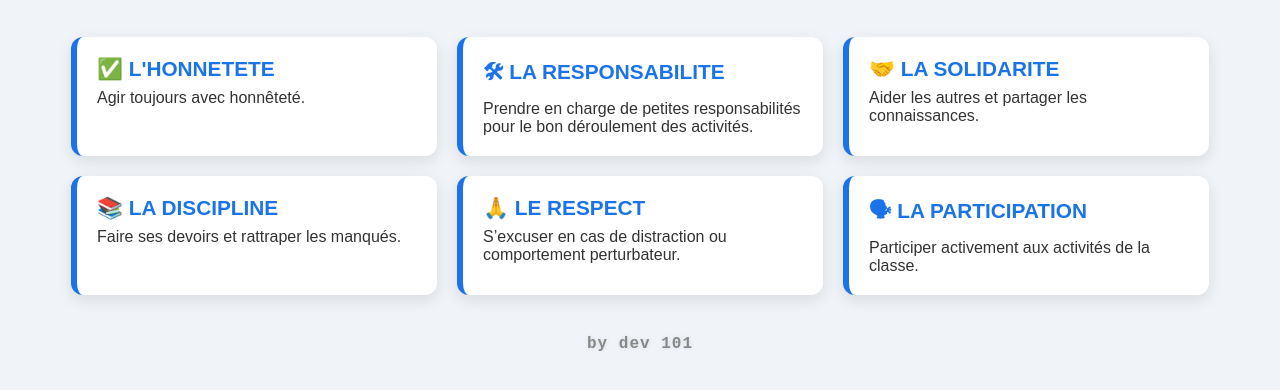
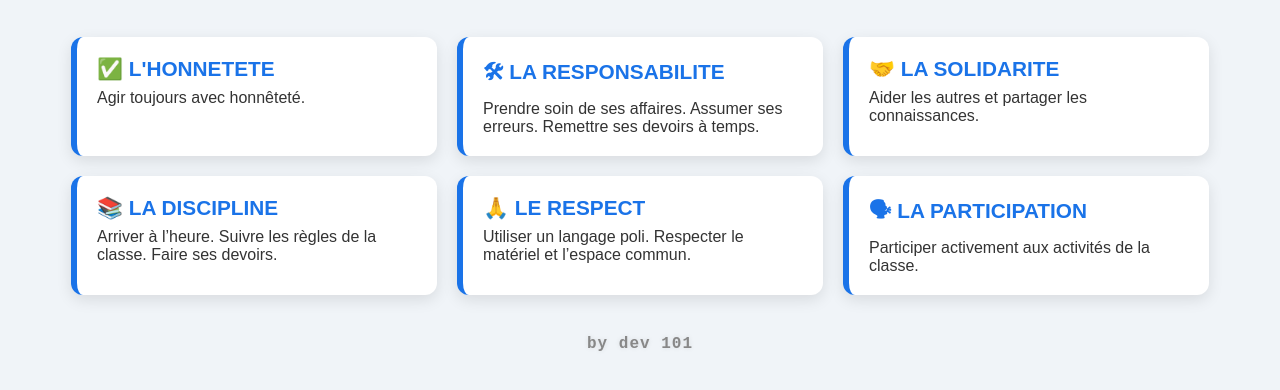
Before and after one commit to zbirawi/cherte1, a plain HTML site: page index.html in a window 1280 px wide. Shown: the part 60-450 px from the top of the page. Drawn offline with Linux system fonts and the light colour scheme.

Commit message:
first commit

```diff
--- a/index.html
+++ b/index.html
@@ -99,7 +99,9 @@
 
   <div class="card" onclick="toggleConsequence(this)">
     <div class="rule-title">🛠 LA RESPONSABILITE</div>
-    <div class="rule-desc">Prendre en charge de petites responsabilités pour le bon déroulement des activités.</div>
+    <div class="rule-desc">Prendre soin de ses affaires.
+                            Assumer ses erreurs.
+                            Remettre ses devoirs à temps.</div>
     <div class="consequence">Prendre en charge de petites responsabilités pour assurer l’organisation et le bon déroulement des activités de la classe, comme effacer le tableau, aligner les chaises, distribuer les documents, ranger le matériel ou gérer le temps.</div>
   </div>
 
@@ -111,13 +113,16 @@
 
   <div class="card" onclick="toggleConsequence(this)">
     <div class="rule-title">📚 LA DISCIPLINE</div>
-    <div class="rule-desc">Faire ses devoirs et rattraper les manqués.</div>
+    <div class="rule-desc">Arriver à l’heure.
+                        Suivre les règles de la classe.
+                         Faire ses devoirs.</div>
     <div class="consequence">Rattraper les devoirs manqués ou réaliser des exercices supplémentaires afin de maintenir son apprentissage à jour.</div>
   </div>
 
   <div class="card" onclick="toggleConsequence(this)">
     <div class="rule-title">🙏 LE RESPECT</div>
-    <div class="rule-desc">S’excuser en cas de distraction ou comportement perturbateur.</div>
+    <div class="rule-desc">Utiliser un langage poli.
+                          Respecter le matériel et l’espace commun.</div>
     <div class="consequence">Présenter ses excuses à la classe en cas de distraction ou de comportement perturbateur.</div>
   </div>
 
```
